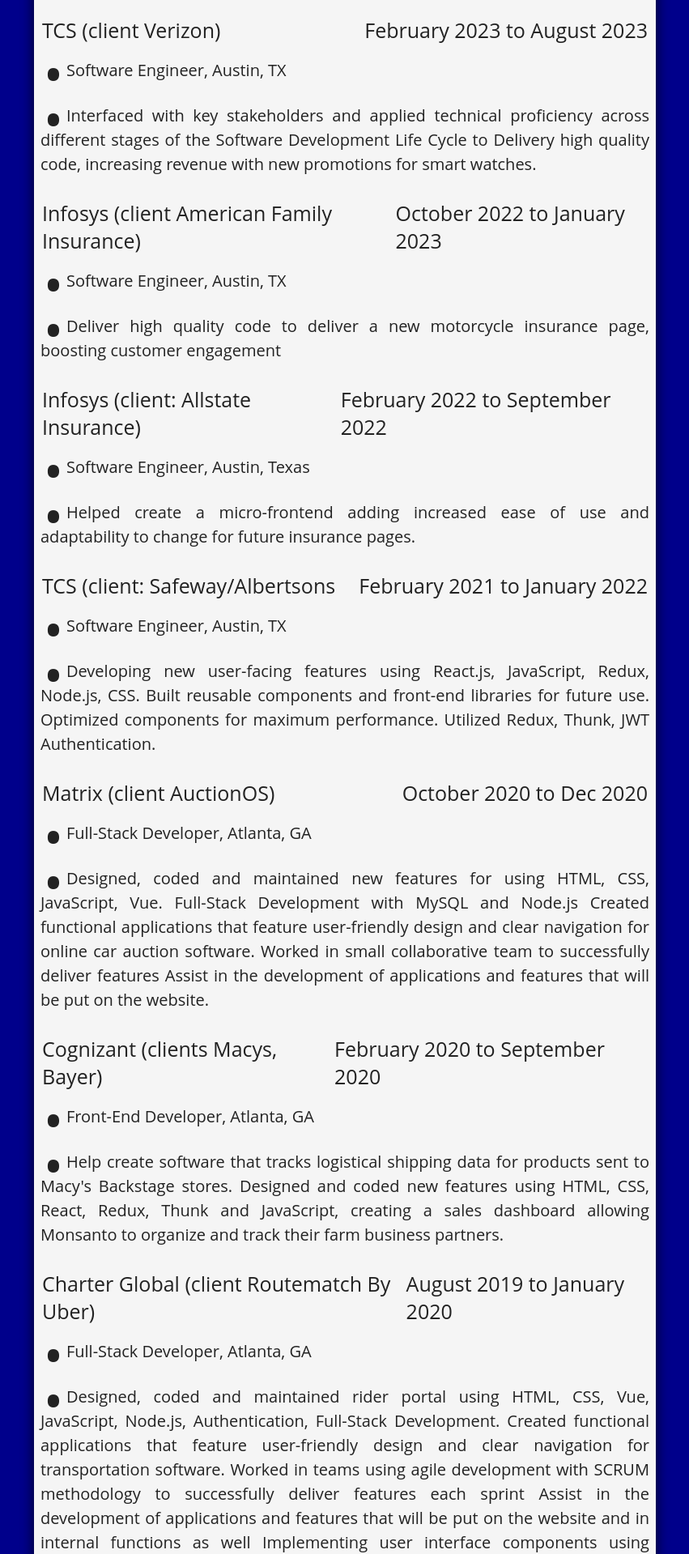
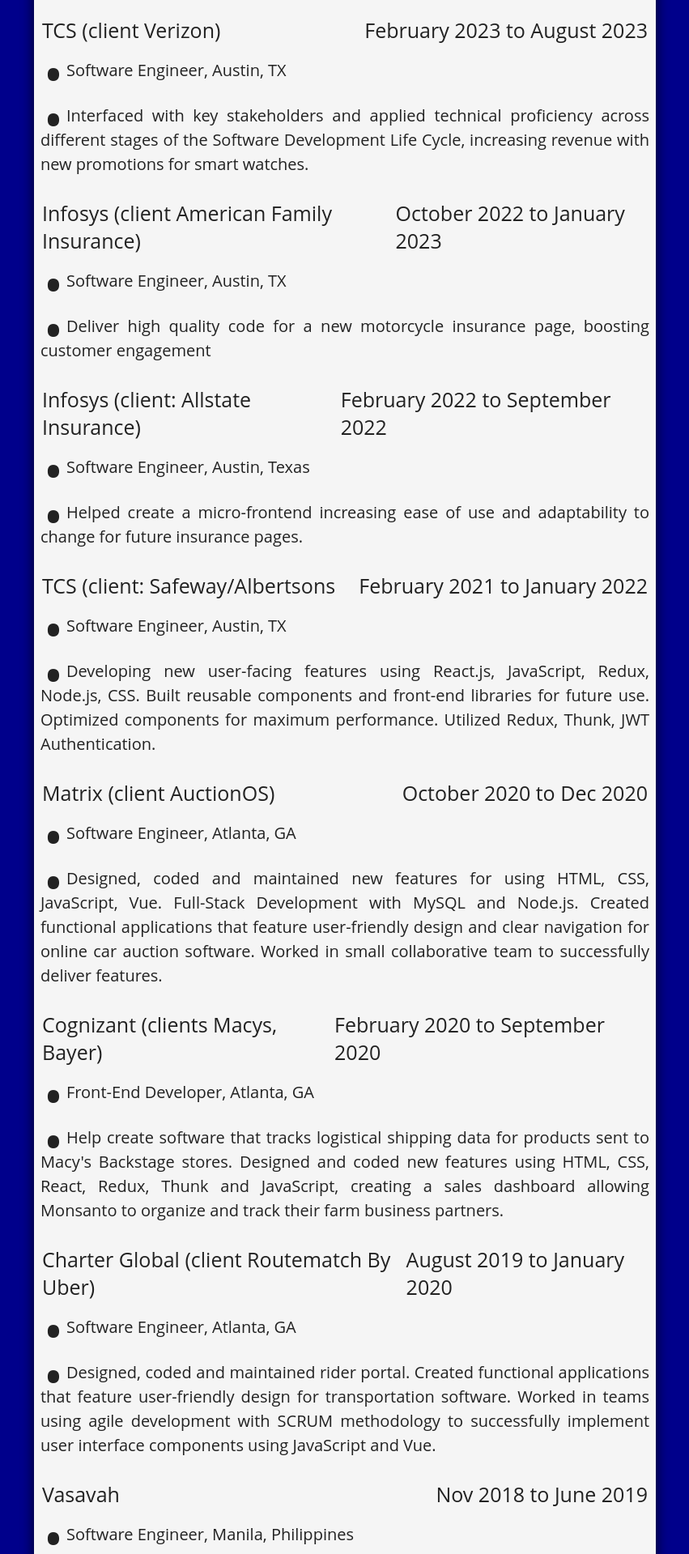
Before and after one commit to DanSimonson/profile, a React (Create React App) app: page /resume in a window 1280 px wide. Shown: the part 1121-3040 px from the top of the page at 81% size, without its empty margins (214-1065 px from the left). Built offline with nearby package versions, Linux system fonts and the light colour scheme.

Commit message:
adjusted resume

```diff
--- a/src/Views/Resume.js
+++ b/src/Views/Resume.js
@@ -76,8 +76,8 @@
               <p>
                 Interfaced with key stakeholders and applied technical
                 proficiency across different stages of the Software Development
-                Life Cycle to Delivery high quality code, increasing revenue
-                with new promotions for smart watches.
+                Life Cycle, increasing revenue with new promotions for smart
+                watches.
               </p>
             </li>
           </ul>
@@ -91,8 +91,8 @@
             </li>
             <li>
               <p>
-                Deliver high quality code to deliver a new motorcycle insurance
-                page, boosting customer engagement
+                Deliver high quality code for a new motorcycle insurance page,
+                boosting customer engagement
               </p>
             </li>
           </ul>
@@ -106,7 +106,7 @@
             </li>
             <li>
               <p>
-                Helped create a micro-frontend adding increased ease of use and
+                Helped create a micro-frontend increasing ease of use and
                 adaptability to change for future insurance pages.
               </p>
             </li>
@@ -135,17 +135,16 @@
           </div>
           <ul>
             <li>
-              <p>Full-Stack Developer, Atlanta, GA</p>
+              <p>Software Engineer, Atlanta, GA</p>
             </li>
             <li>
               <p>
                 Designed, coded and maintained new features for using HTML, CSS,
-                JavaScript, Vue. Full-Stack Development with MySQL and Node.js
+                JavaScript, Vue. Full-Stack Development with MySQL and Node.js.
                 Created functional applications that feature user-friendly
                 design and clear navigation for online car auction software.
                 Worked in small collaborative team to successfully deliver
-                features Assist in the development of applications and features
-                that will be put on the website.
+                features.
               </p>
             </li>
           </ul>
@@ -173,19 +172,15 @@
           </div>
           <ul>
             <li>
-              <p>Full-Stack Developer, Atlanta, GA</p>
+              <p>Software Engineer, Atlanta, GA</p>
             </li>
             <li>
               <p>
-                Designed, coded and maintained rider portal using HTML, CSS,
-                Vue, JavaScript, Node.js, Authentication, Full-Stack
-                Development. Created functional applications that feature
-                user-friendly design and clear navigation for transportation
-                software. Worked in teams using agile development with SCRUM
-                methodology to successfully deliver features each sprint Assist
-                in the development of applications and features that will be put
-                on the website and in internal functions as well Implementing
-                user interface components using JavaScript and Vue.
+                Designed, coded and maintained rider portal. Created functional
+                applications that feature user-friendly design for
+                transportation software. Worked in teams using agile development
+                with SCRUM methodology to successfully implement user interface
+                components using JavaScript and Vue.
               </p>
             </li>
           </ul>
@@ -196,7 +191,7 @@
           <ul>
             <li>
               <li>
-                <p>Front-End Developer, Manila, Philippines</p>
+                <p>Software Engineer, Manila, Philippines</p>
               </li>
               <p>
                 Used React framework to create a React-draft-wysiwyg with a
```
